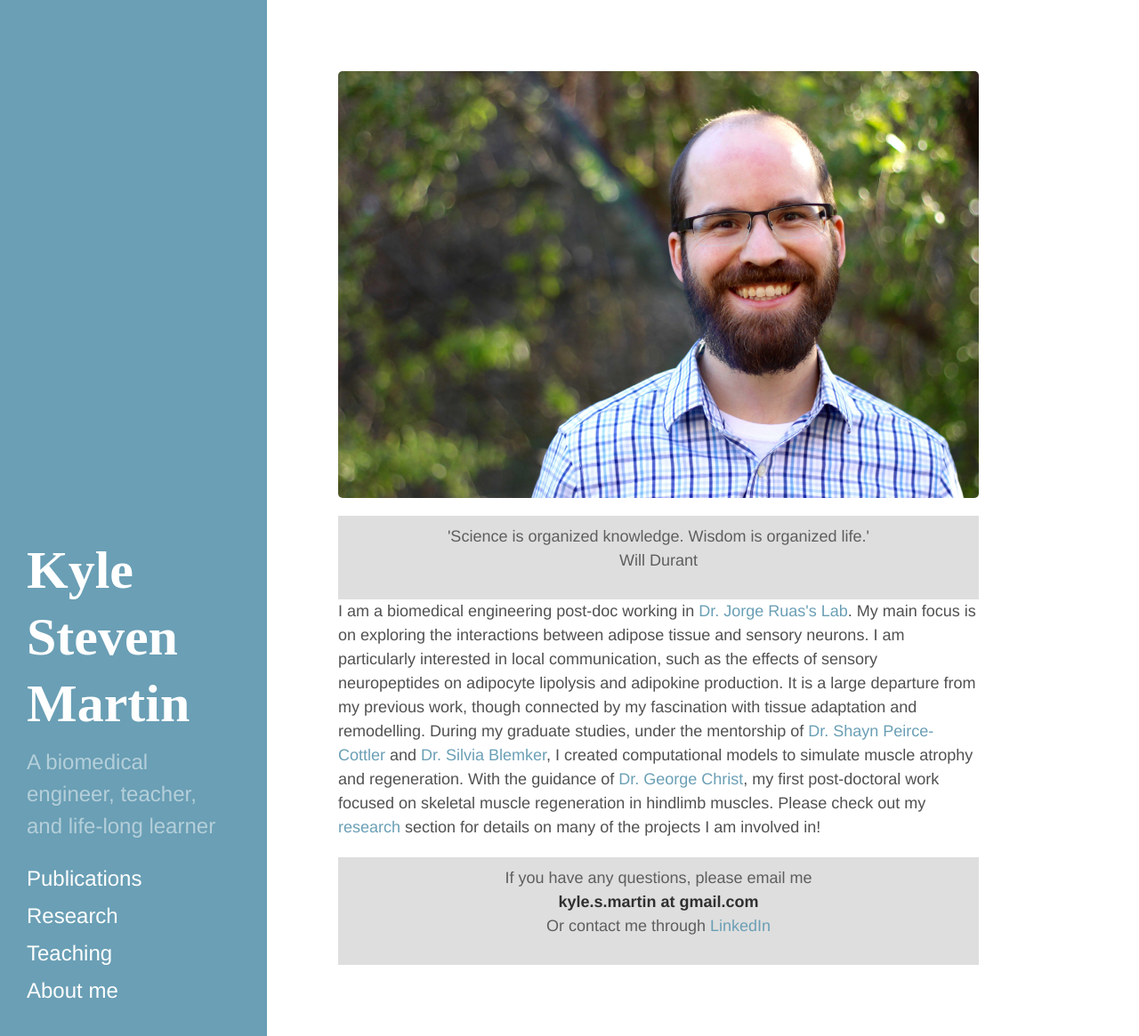
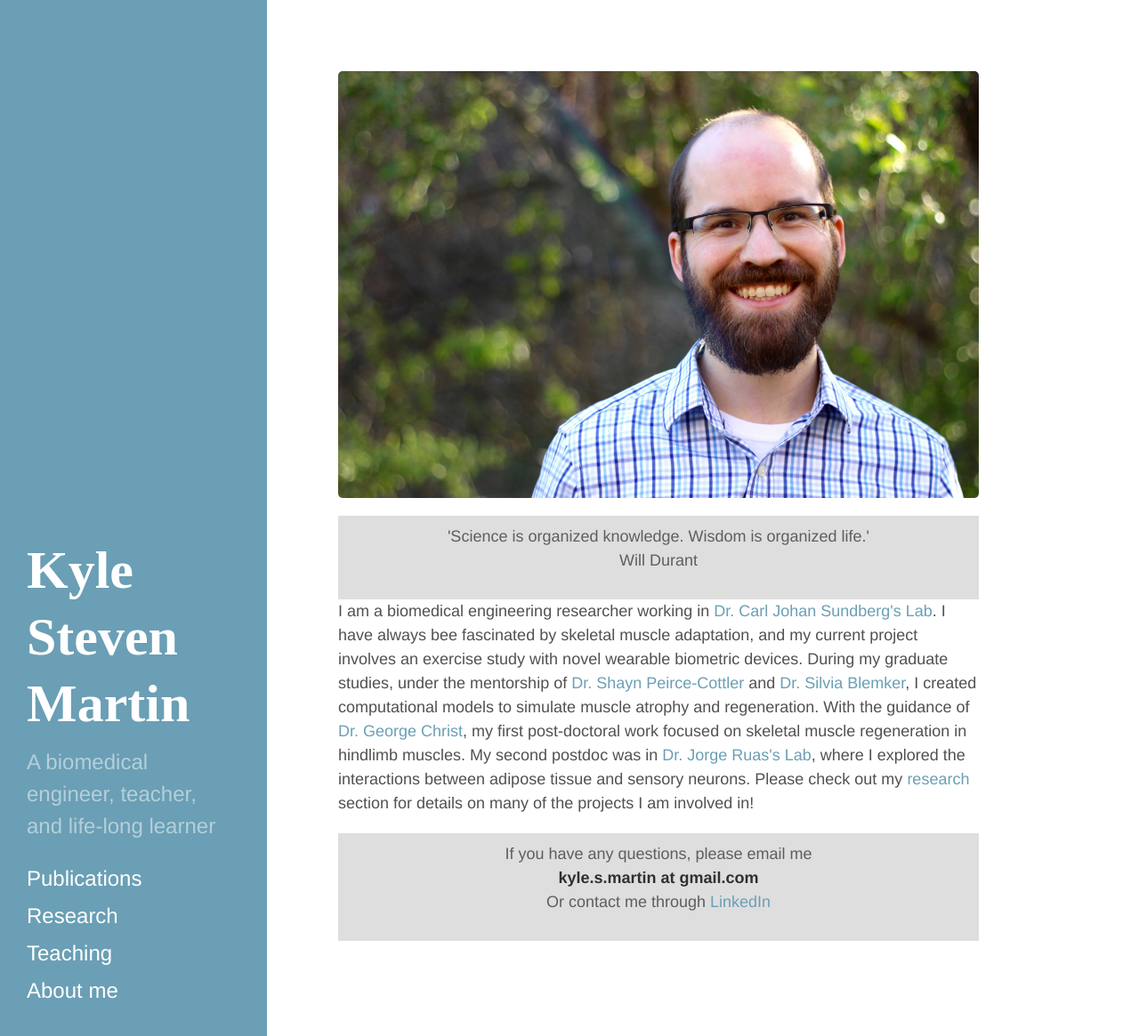
Before and after one commit to ksm362/ksm362.github.io, a Jekyll site: the page built from index.html, in a window 1280 px wide and 1165 px high. Shown: the whole window at 89% size. Built offline with Jekyll 4.4.1, drawn with Linux system fonts in a browser that asks for light colours; the list of posts is cut into pages by our own code.

Commit message:
Update index.html

```diff
--- a/index.html
+++ b/index.html
@@ -9,14 +9,13 @@ title: Home
 </div>
 <div class="posts" style="clear:left">
 <p>
-	I am a biomedical engineering post-doc working in <a href="https://ki.se/en/fyfa/the-ruas-lab-molecular-and-cellular-exercise-physiology">Dr. Jorge Ruas's Lab</a>.
-	My main focus is on exploring the interactions between adipose tissue and sensory neurons.
-	I am particularly interested in local communication, such as the effects of sensory neuropeptides on adipocyte lipolysis and adipokine production.
-	It is a large departure from my previous work, though connected by my fascination with tissue adaptation and remodelling.
+	I am a biomedical engineering researcher working in <a href="https://ki.se/en/fyfa/molecular-exercise-physiology">Dr. Carl Johan Sundberg's Lab</a>.
+	I have always bee fascinated by skeletal muscle adaptation, and my current project involves an exercise study with novel wearable biometric devices.
 	During my graduate studies, under the mentorship of <a href="https://www.peircecottlerlab.com/">Dr. Shayn Peirce-Cottler</a> and
 	<a href="http://bme.virginia.edu/muscle/">Dr. Silvia Blemker</a>, I created computational models to simulate muscle atrophy and regeneration.
 	With the guidance of <a href="http://christlab.org/">Dr. George Christ</a>, my first post-doctoral work focused on skeletal muscle regeneration in hindlimb muscles.
-	Please check out my <a href="{{ site.baseurl }}Research">research</a>  section for details on many of the projects I am involved in!
+	My second postdoc was in <a href="https://ki.se/en/fyfa/the-ruas-lab-molecular-and-cellular-exercise-physiology">Dr. Jorge Ruas's Lab</a>, where I explored the interactions between adipose tissue and sensory neurons.
+	Please check out my <a href="{{ site.baseurl }}Research">research</a> section for details on many of the projects I am involved in!
 <!-- 	<a href="{{ site.baseurl }}/posts/test">atrophy</a>
 	<a href="{{ site.baseurl }}about">test2</a>  -->
 </p>
```
